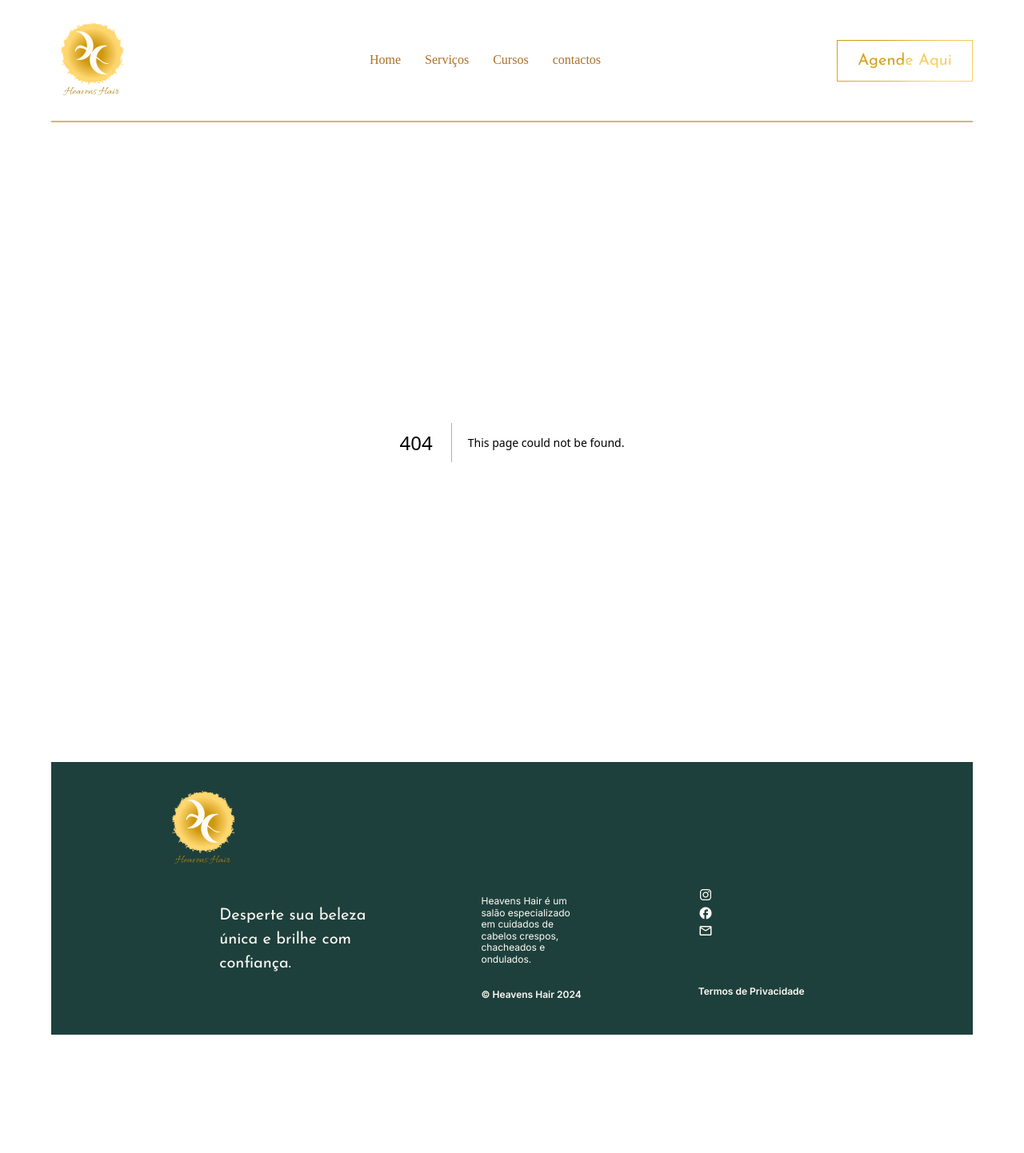
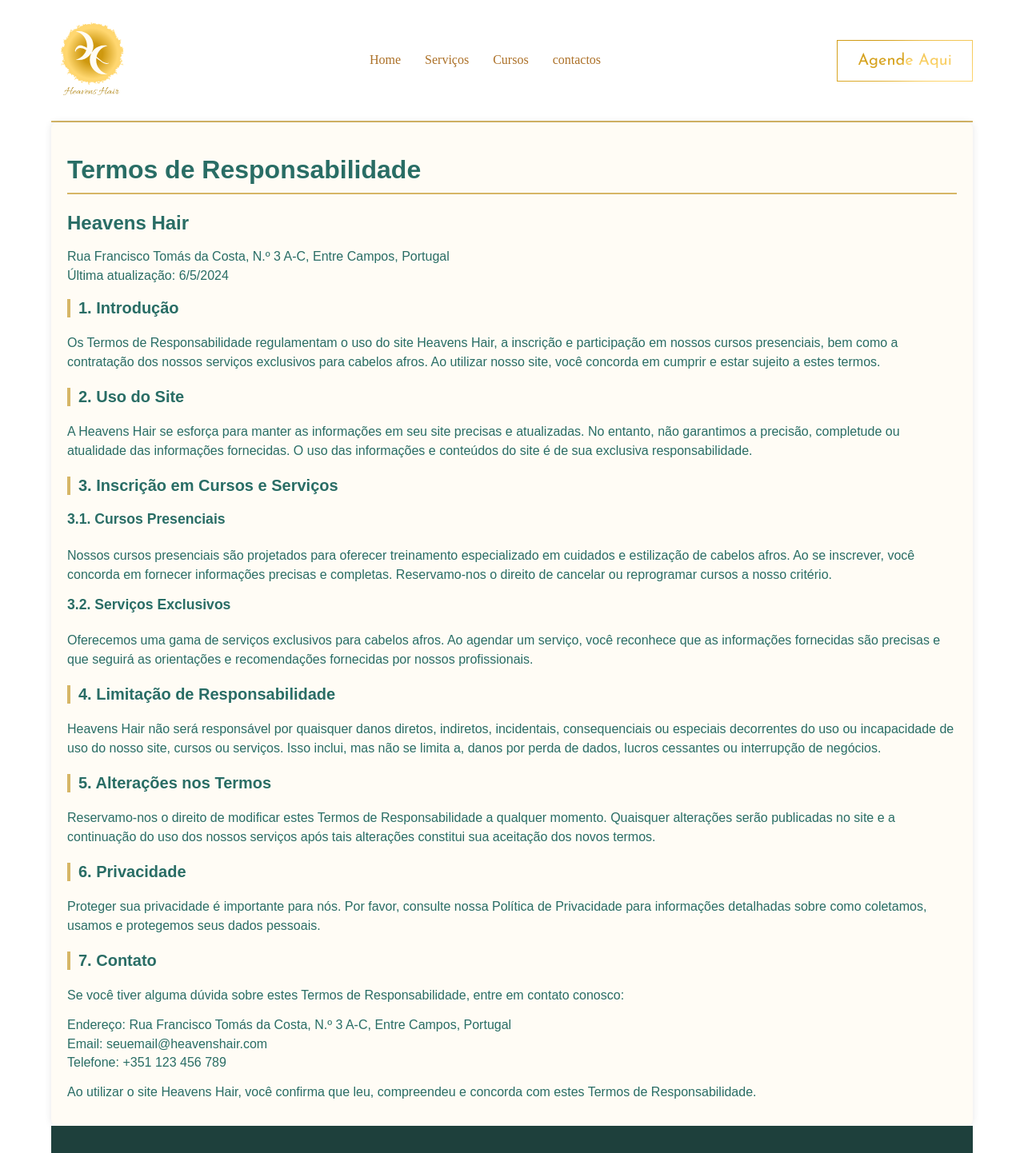
Before and after one commit to dev-erickydias/heavenshair.web, a Next.js app: page /terms-of-responsibility in a window 1280 px wide. Before the commit this address had no page. Shown: the top 1442 px of the page at 80% size. Before the commit the page ends 1294 px from the top, so only its background shows below. Built offline with nearby package versions, Linux system fonts and the light colour scheme.

Commit message:
add page Terms Of Responsibility

```diff
--- /dev/null
+++ b/src/app/terms-of-responsibility/page.jsx
@@ -0,0 +1,7 @@
+import TermsOfResponsibility from "@/components/termsOfResponsibility/TermsOfResponsibility";
+
+export default function TermsPage() {
+  return (
+    <TermsOfResponsibility/>
+  );
+}
--- a/src/components/footer/Footer.jsx
+++ b/src/components/footer/Footer.jsx
@@ -32,7 +32,7 @@ export default function Footer() {
             <Link className="footer__link" target="_blank" href="mailto:cbeheavenshair@gmail.com">
               <CustomImage src="/icon/emailBranco.png" />
             </Link>
-            <Link className="footer__link footer__termo" href="#">Termos de Privacidade</Link>
+            <Link className="footer__link footer__termo" href="/terms-of-responsibility">Termos de Privacidade</Link>
           </div>
         </div>
       </div>
--- a/src/components/footer/footer.css
+++ b/src/components/footer/footer.css
@@ -62,6 +62,8 @@
 }
 
 .footer__link {
+  border: 2px solid red;
+  width: 20px;
   text-decoration: none;
   color: #fffcf5;
 }
--- /dev/null
+++ b/src/components/termsOfResponsibility/TermsOfResponsibility.jsx
@@ -0,0 +1,87 @@
+import React from 'react';
+import "./termsOfResponsibility.css"
+
+
+
+export default function TermsOfResponsibility() {
+  return (
+    <div className="terms-of-responsibility">
+      <h1 className="terms-of-responsibility__title">Termos de Responsabilidade</h1>
+      <h2 className="terms-of-responsibility__subtitle">Heavens Hair</h2>
+      <p className="terms-of-responsibility__address">
+        Rua Francisco Tomás da Costa, N.º 3 A-C, Entre Campos, Portugal
+      </p>
+      <p className="terms-of-responsibility__date">
+        Última atualização: {new Date().toLocaleDateString()}
+      </p>
+
+      <h3 className="terms-of-responsibility__section-title">1. Introdução</h3>
+      <p className="terms-of-responsibility__text">
+        Os Termos de Responsabilidade regulamentam o uso do site Heavens Hair, a inscrição e participação em nossos cursos
+        presenciais, bem como a contratação dos nossos serviços exclusivos para cabelos afros. Ao utilizar nosso site, você
+        concorda em cumprir e estar sujeito a estes termos.
+      </p>
+
+      <h3 className="terms-of-responsibility__section-title">2. Uso do Site</h3>
+      <p className="terms-of-responsibility__text">
+        A Heavens Hair se esforça para manter as informações em seu site precisas e atualizadas. No entanto, não garantimos a
+        precisão, completude ou atualidade das informações fornecidas. O uso das informações e conteúdos do site é de sua
+        exclusiva responsabilidade.
+      </p>
+
+      <h3 className="terms-of-responsibility__section-title">3. Inscrição em Cursos e Serviços</h3>
+      <h4 className="terms-of-responsibility__subsection-title">3.1. Cursos Presenciais</h4>
+      <p className="terms-of-responsibility__text">
+        Nossos cursos presenciais são projetados para oferecer treinamento especializado em cuidados e estilização de cabelos
+        afros. Ao se inscrever, você concorda em fornecer informações precisas e completas. Reservamo-nos o direito de cancelar
+        ou reprogramar cursos a nosso critério.
+      </p>
+
+      <h4 className="terms-of-responsibility__subsection-title">3.2. Serviços Exclusivos</h4>
+      <p className="terms-of-responsibility__text">
+        Oferecemos uma gama de serviços exclusivos para cabelos afros. Ao agendar um serviço, você reconhece que as informações
+        fornecidas são precisas e que seguirá as orientações e recomendações fornecidas por nossos profissionais.
+      </p>
+
+      <h3 className="terms-of-responsibility__section-title">4. Limitação de Responsabilidade</h3>
+      <p className="terms-of-responsibility__text">
+        Heavens Hair não será responsável por quaisquer danos diretos, indiretos, incidentais, consequenciais ou especiais
+        decorrentes do uso ou incapacidade de uso do nosso site, cursos ou serviços. Isso inclui, mas não se limita a, danos
+        por perda de dados, lucros cessantes ou interrupção de negócios.
+      </p>
+
+      <h3 className="terms-of-responsibility__section-title">5. Alterações nos Termos</h3>
+      <p className="terms-of-responsibility__text">
+        Reservamo-nos o direito de modificar estes Termos de Responsabilidade a qualquer momento. Quaisquer alterações serão
+        publicadas no site e a continuação do uso dos nossos serviços após tais alterações constitui sua aceitação dos novos
+        termos.
+      </p>
+
+      <h3 className="terms-of-responsibility__section-title">6. Privacidade</h3>
+      <p className="terms-of-responsibility__text">
+        Proteger sua privacidade é importante para nós. Por favor, consulte nossa Política de Privacidade para informações
+        detalhadas sobre como coletamos, usamos e protegemos seus dados pessoais.
+      </p>
+
+      <h3 className="terms-of-responsibility__section-title">7. Contato</h3>
+      <p className="terms-of-responsibility__text">
+        Se você tiver alguma dúvida sobre estes Termos de Responsabilidade, entre em contato conosco:
+      </p>
+      <ul className="terms-of-responsibility__contact-list">
+        <li className="terms-of-responsibility__contact-item">
+          Endereço: Rua Francisco Tomás da Costa, N.º 3 A-C, Entre Campos, Portugal
+        </li>
+        <li className="terms-of-responsibility__contact-item">
+          Email: <a href="mailto:seuemail@heavenshair.com" className="terms-of-responsibility__contact-link">seuemail@heavenshair.com</a>
+        </li>
+        <li className="terms-of-responsibility__contact-item">
+          Telefone: <a href="tel:+351123456789" className="terms-of-responsibility__contact-link">+351 123 456 789</a>
+        </li>
+      </ul>
+
+      <p className="terms-of-responsibility__text">
+        Ao utilizar o site Heavens Hair, você confirma que leu, compreendeu e concorda com estes Termos de Responsabilidade.
+      </p>
+    </div>
+  );
+}
--- /dev/null
+++ b/src/components/termsOfResponsibility/termsOfResponsibility.css
@@ -0,0 +1,70 @@
+/* TermsOfResponsibility.module.css */
+
+.terms-of-responsibility {
+    background-color: #fffcf5;
+    color: #296D65;
+    font-family: Arial, sans-serif;
+    padding: 20px;
+    border-radius: 8px;
+    box-shadow: 0 0 10px rgba(0, 0, 0, 0.1);
+  }
+
+  .terms-of-responsibility__title {
+    font-size: 2em;
+    color: #296D65;
+    border-bottom: 2px solid #D6B666;
+    padding-bottom: 10px;
+  }
+
+  .terms-of-responsibility__subtitle {
+    font-size: 1.5em;
+    margin-top: 20px;
+    color: #296D65;
+  }
+
+  .terms-of-responsibility__address,
+  .terms-of-responsibility__date {
+    font-size: 1em;
+    margin: 5px 0;
+    color: #296D65;
+  }
+
+  .terms-of-responsibility__section-title {
+    font-size: 1.25em;
+    margin-top: 20px;
+    color: #296D65;
+    border-left: 4px solid #D6B666;
+    padding-left: 10px;
+  }
+
+  .terms-of-responsibility__subsection-title {
+    font-size: 1.1em;
+    margin-top: 15px;
+    color: #296D65;
+  }
+
+  .terms-of-responsibility__text {
+    font-size: 1em;
+    margin: 10px 0;
+    line-height: 1.5;
+    color: #296D65;
+  }
+
+  .terms-of-responsibility__contact-list {
+    list-style-type: none;
+    padding: 0;
+  }
+
+  .terms-of-responsibility__contact-item {
+    font-size: 1em;
+    margin: 5px 0;
+  }
+
+  .terms-of-responsibility__contact-link {
+    color: #296D65;
+    text-decoration: none;
+  }
+
+  .terms-of-responsibility__contact-link:hover {
+    text-decoration: underline;
+  }
```
